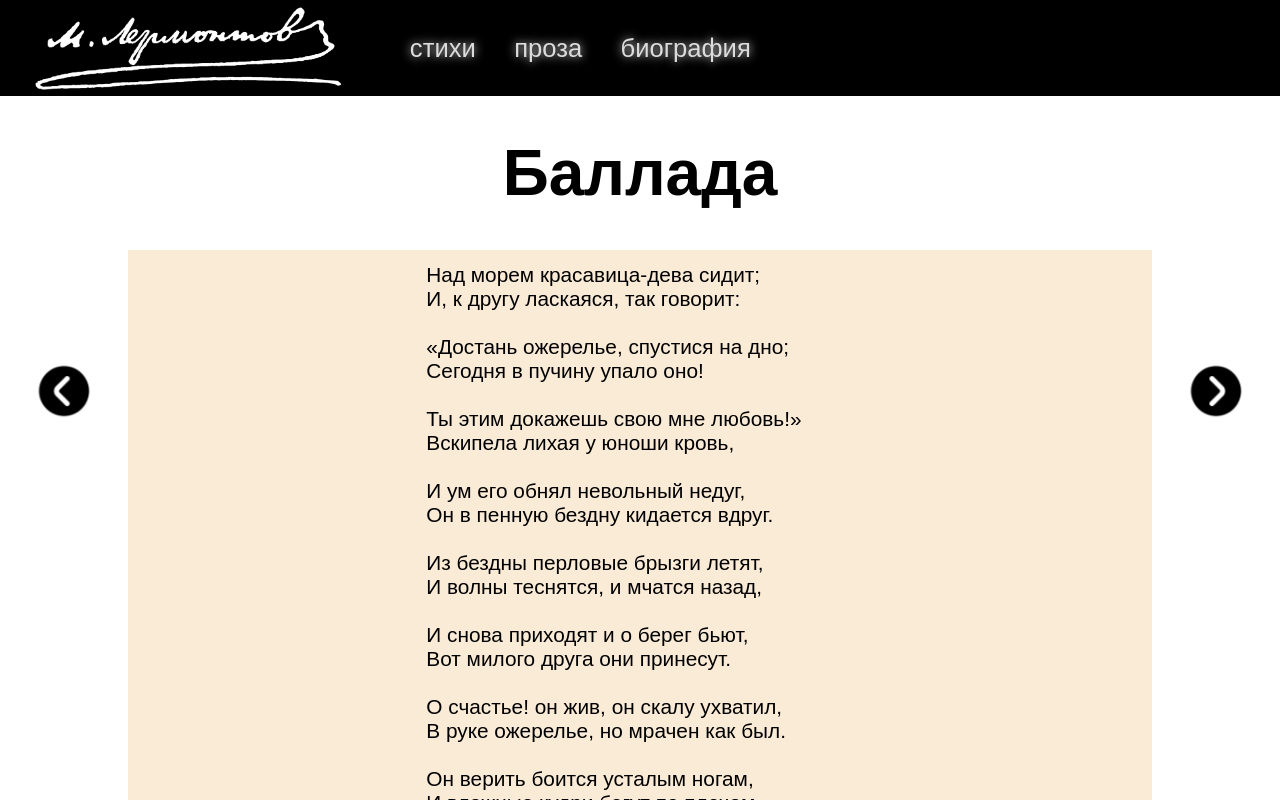
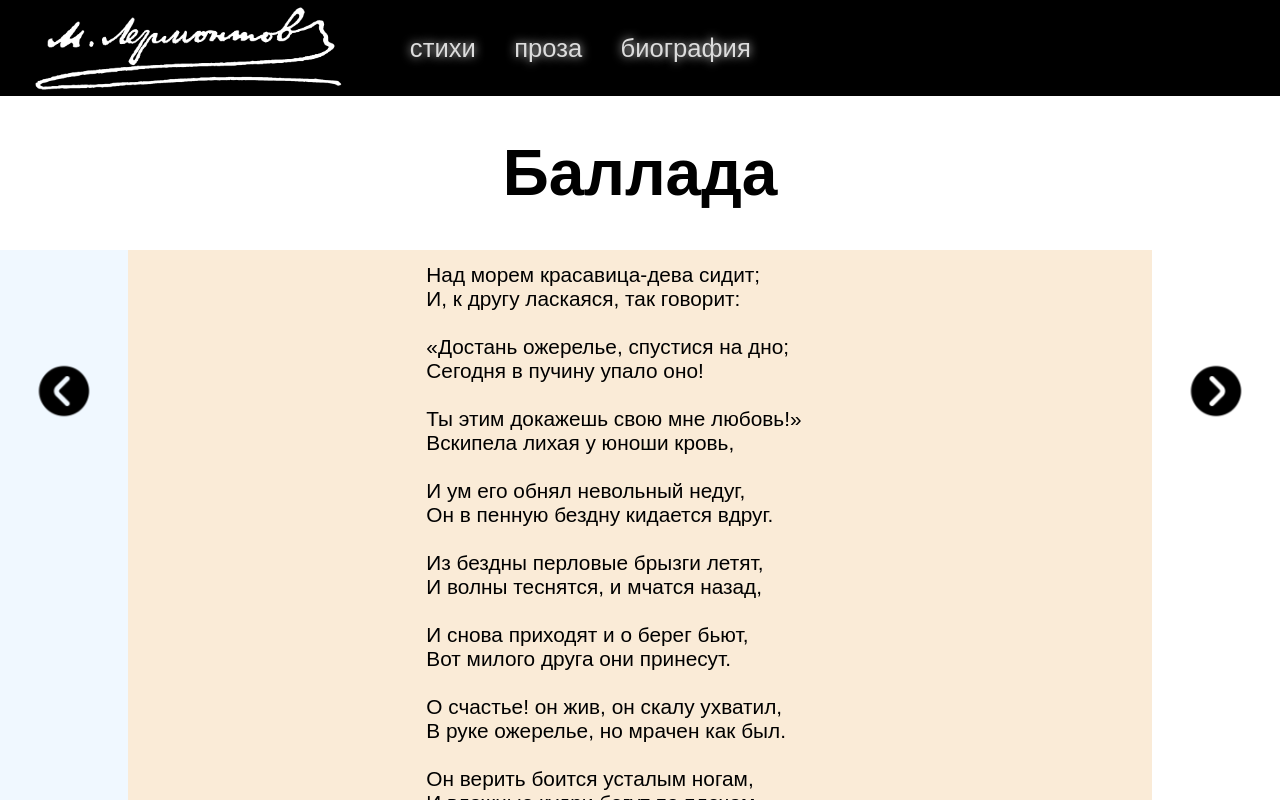
Before and after one commit to hiddeneon/lermontov, a React (Create React App) app: page /stikhi/ballada in a window 1280 px wide. In both pictures the pointer is over the element 64 px from the left and 790 px from the top of the page. Shown: the top 800 px of the page. Built offline with nearby package versions, Linux system fonts and the light colour scheme; a web font is replaced by a local one.

Commit message:
Add effects to nav-button

```diff
--- a/src/App.css
+++ b/src/App.css
@@ -117,6 +117,10 @@ body {
   justify-content: center;
 }
 
+.nav-button:hover {
+  background-color: aliceblue;
+}
+
 .nav-button button {
   position: sticky;
   top: 45vh;
@@ -124,6 +128,7 @@ body {
   border: none;
   background-color: transparent;
   margin: 0;
+  height: fit-content;
 }
 
 .nav-button button:hover {
@@ -145,8 +150,6 @@ body {
 .home-container {
   min-height: 76vh;
 }
-
-
 
 .footer {
   display: flex;
```
